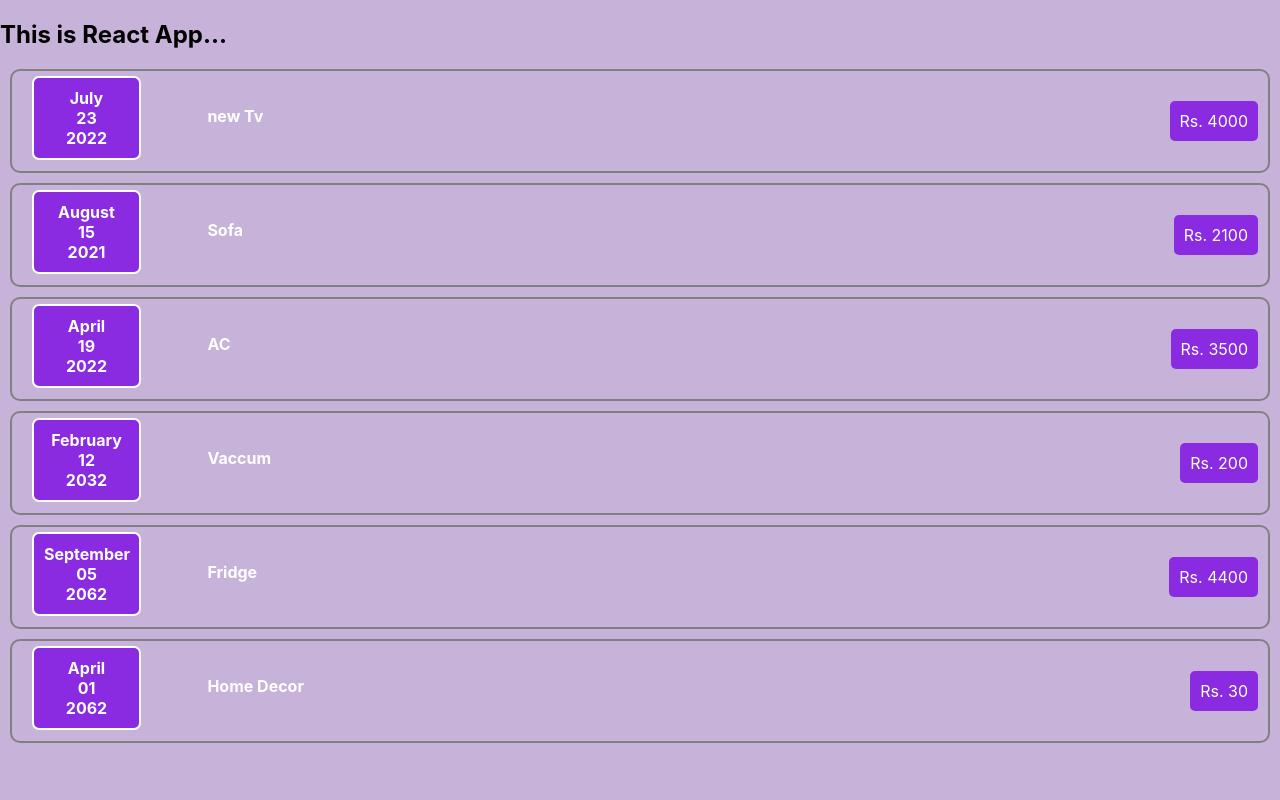
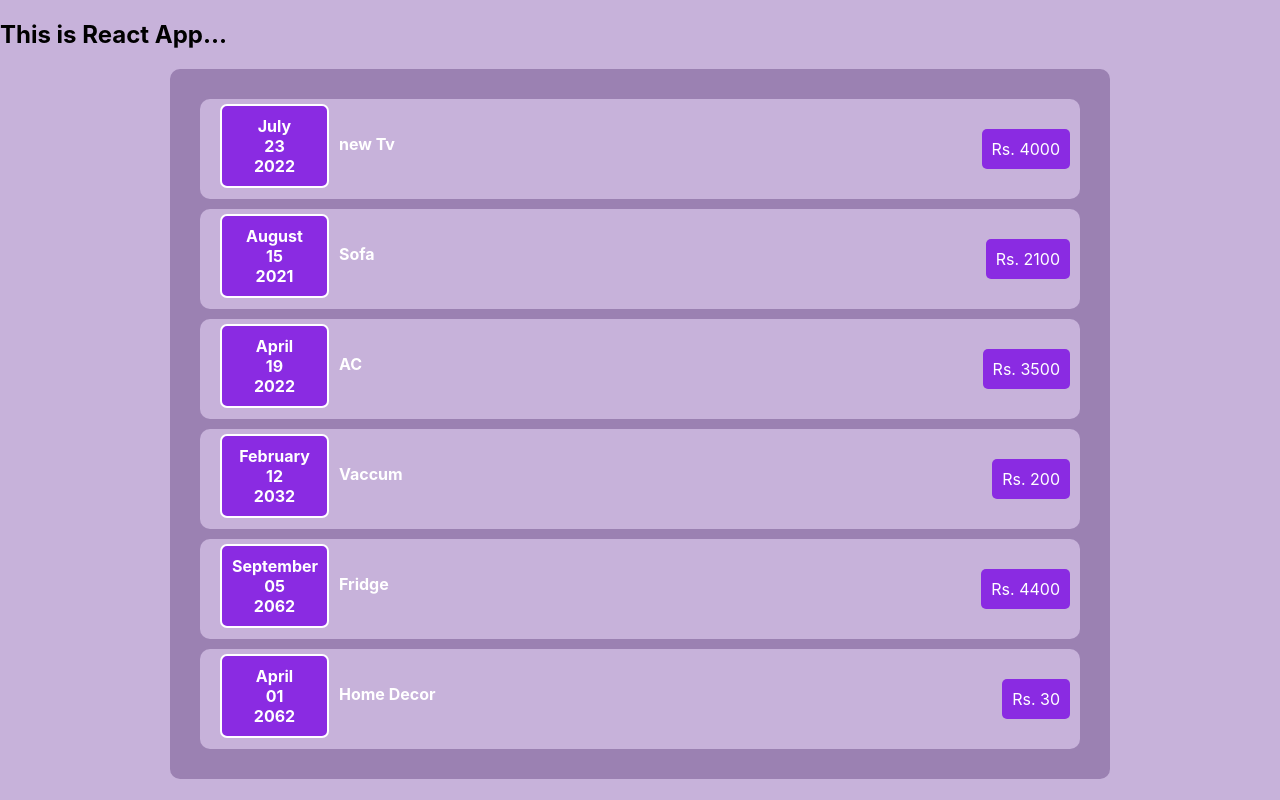
Before and after one commit to maheshp212/react-18, a React (Create React App) app in the folder priya/: page / in a window 1280 px wide. Built offline with nearby package versions, Linux system fonts and the light colour scheme.

Commit message:
components contd.

```diff
--- a/priya/src/App.js
+++ b/priya/src/App.js
@@ -1,5 +1,5 @@
 import './App.css';
-import ExpenseItem from './components/ExpenseItem';
+import Expenses from './components/Expenses'
 function App() {
   // JSX - Java Script XML
   const expenseList = [
@@ -13,15 +13,7 @@ function App() {
   return (
     <div className="App">
       <h2> This is React App...</h2>
-      <ExpenseItem
-        title={expenseList[0].title}
-        amount={expenseList[0].amount}
-        date={expenseList[0].date} />
-      <ExpenseItem title={expenseList[1].title} amount={expenseList[1].amount} date={expenseList[1].date} />
-      <ExpenseItem title={expenseList[2].title} amount={expenseList[2].amount} date={expenseList[2].date} />
-      <ExpenseItem title={expenseList[3].title} amount={expenseList[3].amount} date={expenseList[3].date} />
-      <ExpenseItem title={expenseList[4].title} amount={expenseList[4].amount} date={expenseList[4].date} />
-      <ExpenseItem title={expenseList[5].title} amount={expenseList[5].amount} date={expenseList[5].date} />
+      <Expenses items={expenseList} />
     </div>
   );
 }
--- a/priya/src/components/ExpenseItem.css
+++ b/priya/src/components/ExpenseItem.css
@@ -1,9 +1,9 @@
 .expense-item{
   padding: 5px 10px;
-  border: 2px solid grey;
   height: 90px;
   margin: 10px;
   border-radius: 10px;
+  background-color: #c7b2da;
 }
 .expense-item__date{
   float: left;
--- /dev/null
+++ b/priya/src/components/Expenses.css
@@ -0,0 +1,8 @@
+.expenses{
+    width: 900px;
+    margin: 0 auto;
+    padding: 20px;
+    background-color: #9b81b2;
+    border-radius: 10px;
+
+}
--- /dev/null
+++ b/priya/src/components/Expenses.js
@@ -0,0 +1,19 @@
+import ExpenseItem from './ExpenseItem';
+import './Expenses.css'
+function Expenses(props) {
+    const expenseList = props.items
+    return(
+        <div className="expenses">
+            <ExpenseItem
+        title={expenseList[0].title}
+        amount={expenseList[0].amount}
+        date={expenseList[0].date} />
+      <ExpenseItem title={expenseList[1].title} amount={expenseList[1].amount} date={expenseList[1].date} />
+      <ExpenseItem title={expenseList[2].title} amount={expenseList[2].amount} date={expenseList[2].date} />
+      <ExpenseItem title={expenseList[3].title} amount={expenseList[3].amount} date={expenseList[3].date} />
+      <ExpenseItem title={expenseList[4].title} amount={expenseList[4].amount} date={expenseList[4].date} />
+      <ExpenseItem title={expenseList[5].title} amount={expenseList[5].amount} date={expenseList[5].date} />
+        </div>
+    )
+}
+export default Expenses;
```
